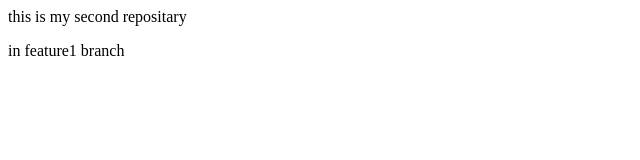
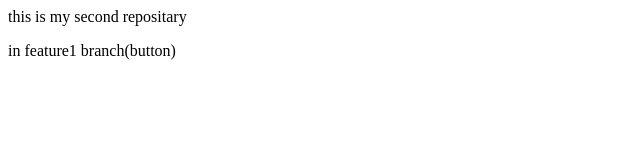
Before and after one commit to Krish-Gupta123/localRepositary, a plain HTML site: page index.html in a window 1280 px wide. Shown: the full height of the page, 0-640 px from the left. Drawn offline with Linux system fonts and the light colour scheme.

```diff
--- a/index.html
+++ b/index.html
@@ -1,4 +1,4 @@
 <p>
     this is my second repositary
 </p>
-<p>in feature1 branch</p>
+<p>in feature1 branch(button)</p>
```
